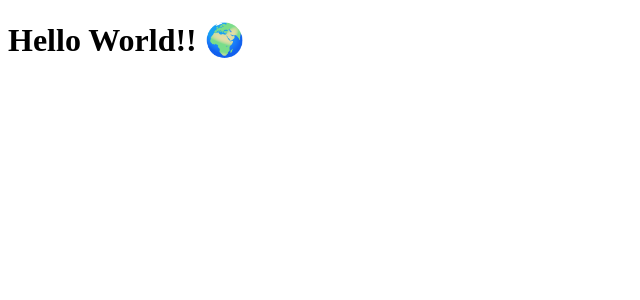
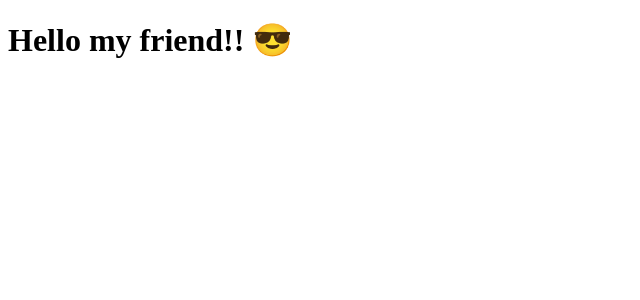
Before and after one commit to BenjaminGimenez/Trabajo-practico-React, a React (Vite) app: page / in a window 1280 px wide. Shown: the top 300 px of the page, without its empty margins (0-640 px from the left). Built offline with nearby package versions, Linux system fonts and the light colour scheme.

Commit message:
ejercicio 2 completado, modificando componente con uso de props

```diff
--- a/package.json
+++ b/package.json
@@ -10,6 +10,7 @@
     "preview": "vite preview"
   },
   "dependencies": {
+    "prop-types": "^15.8.1",
     "react": "^18.3.1",
     "react-dom": "^18.3.1"
   },
--- a/src/App.jsx
+++ b/src/App.jsx
@@ -3,7 +3,7 @@ import Ejercicio1 from "./assets/components/Ejercicio1"
 const App = () => {
   return (
     <>
-    <Ejercicio1/>
+    <Ejercicio1 message = 'my friend'/>
     </>
   )
 }
--- a/src/assets/components/Ejercicio1.jsx
+++ b/src/assets/components/Ejercicio1.jsx
@@ -1,6 +1,13 @@
-const Ejercicio1 = () => {
+import PropTypes from 'prop-types';
+
+const Ejercicio1 = ({message}) => {
+
   return (
-    <h1>Hello World!! 🌍</h1>
+    <h1>Hello {message}!! 😎</h1>
   )
 }
+
+Ejercicio1.propTypes = {
+    message: PropTypes.string.isRequired,
+}
 export default Ejercicio1
```
Also changed, not shown: 1 other file (tests, documents, lock files or other folders).
